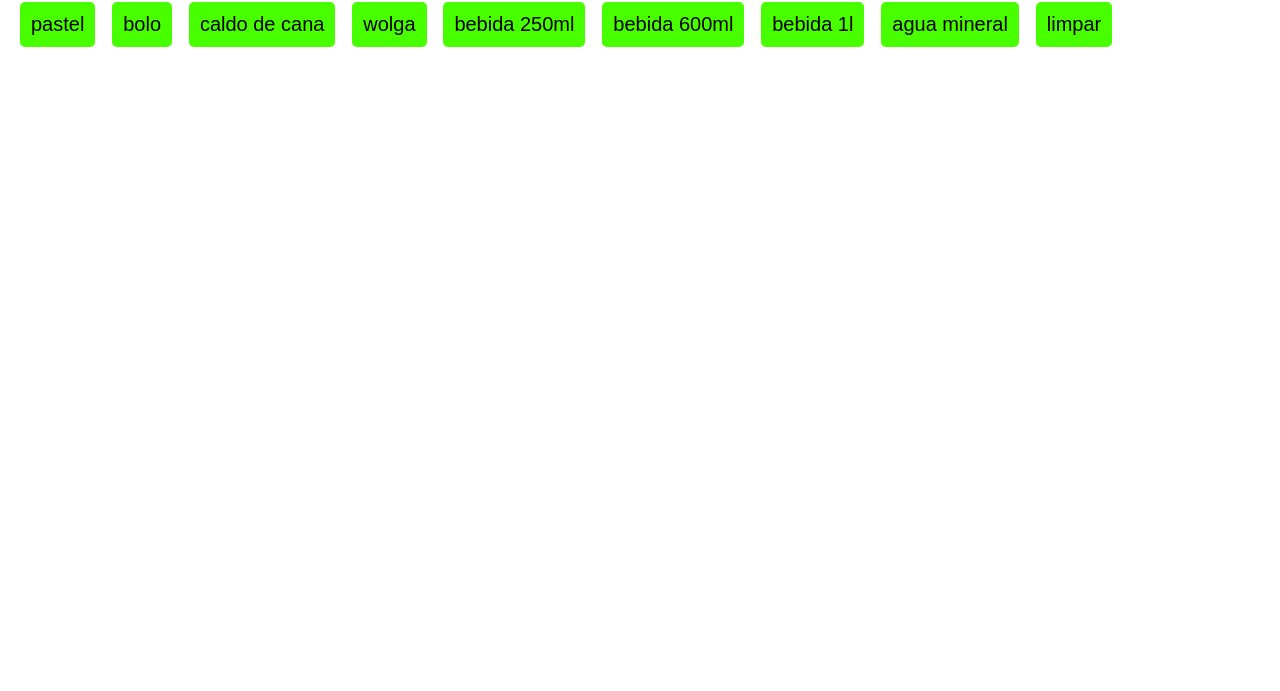
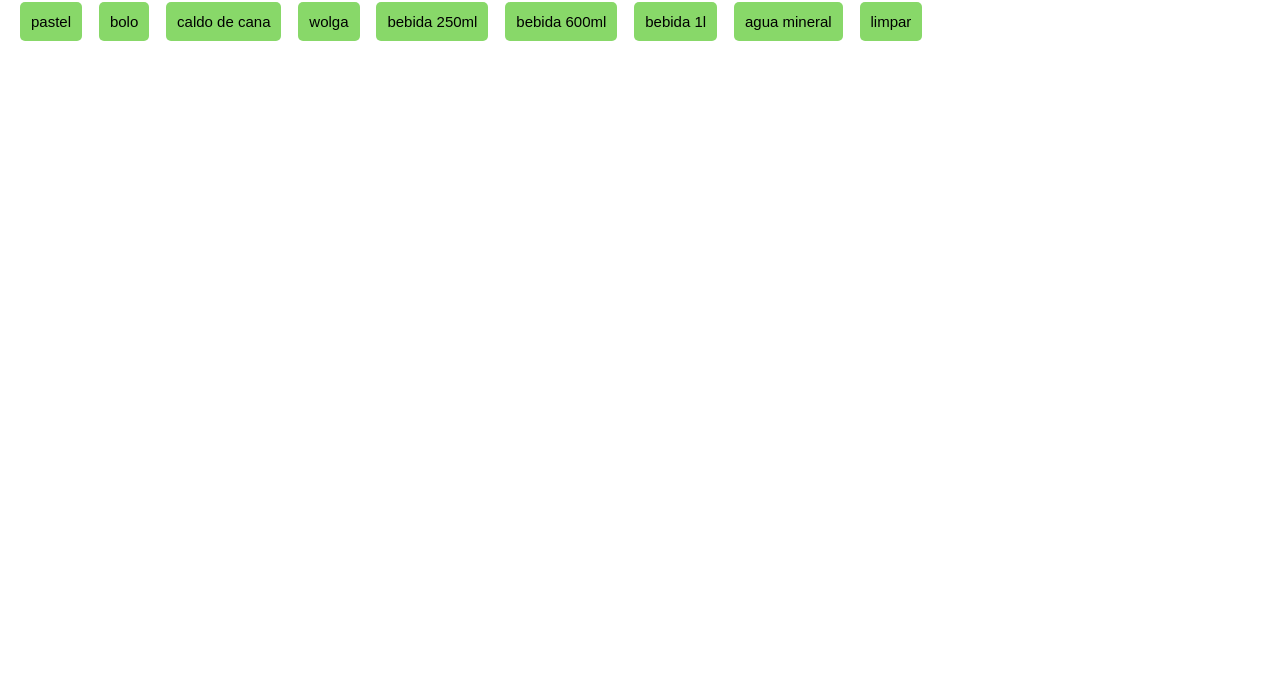
Before and after one commit to AdemirCarter/registro_pedidos, a plain HTML site: page index.html in a window 1280 px wide. Shown: the part 109-800 px from the top of the page. Drawn offline with Linux system fonts and the light colour scheme.

Commit message:
Update main.css

```diff
--- a/main.css
+++ b/main.css
@@ -21,19 +21,25 @@ div {
 
 div button {
     margin-right: 1%;
+    margin-bottom: 1%;
 }
 
 p {
     font-size: 30px;
-    font-weight: 50;
+    font-weight: 100;
     padding: 10px 0px;
 }
 
 button {
-    font-size: 20px;
+    font-size: 15px;
     padding: 10px;
-    background-color: rgb(72, 255, 0);
+    background-color: rgb(136, 216, 105);
     box-shadow: none;
     border: 1px solid transparent;
     border-radius: 5px;
+    cursor: pointer;
 }
+
+button:hover {
+    background-color: darkgreen;
+}
```
